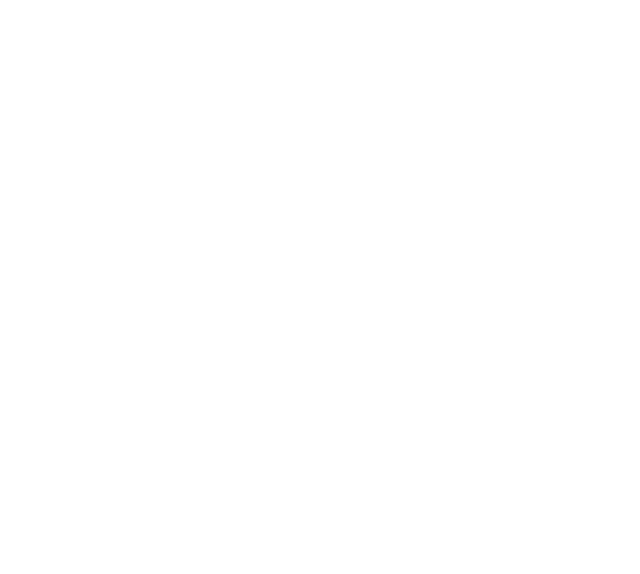
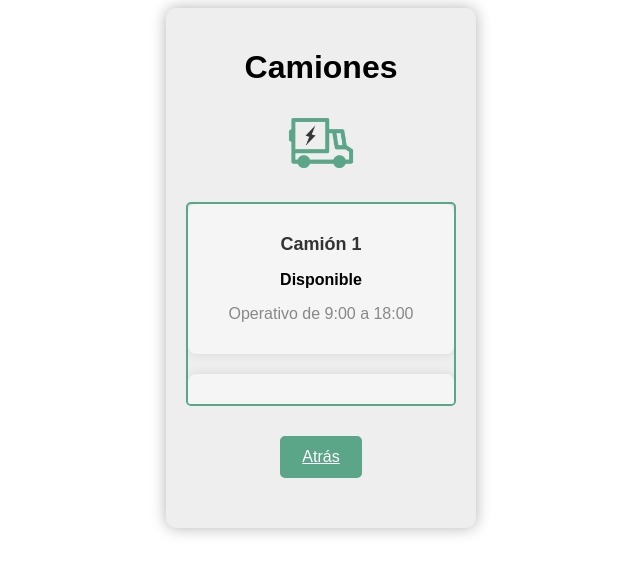
Before and after one commit to adahi-oval/P3_GCO, a plain HTML site: page pages/camiones.html in a window 1280 px wide. Shown: the whole page, without its empty margins (319-959 px from the left). Drawn offline with Linux system fonts and the light colour scheme.

Commit message:
Camiones terminado

```diff
--- a/pages/camiones.html
+++ b/pages/camiones.html
@@ -0,0 +1,29 @@
+<!DOCTYPE html>
+<html lang="es">
+<head>
+    <meta charset="UTF-8">
+    <meta name="viewport" content="width=device-width, initial-scale=1.0">
+    <link rel="stylesheet" href="../styles/stylesheet.css">
+    <title>Camiones</title>
+</head>
+<body>
+  <div class="container">
+    <h1 class="titulo">Camiones</h1>
+    <img src="../assets/LogoTemp.png" alt="Logo de la app" class="logo">
+    <div class="container-camion">
+      <div class="camion">
+          <h2>Camión 1</h2>
+          <p class="disponibilidad">Disponible</p>
+          <p class="intervalo">Operativo de 9:00 a 18:00</p>
+      </div>
+
+      <div class="camion">
+          <h2>Camión 2</h2>
+          <p class="disponibilidad">No disponible</p>
+          <p class="intervalo">Fuera de servicio</p>
+      </div>
+    </div>
+    <a href="../index.html" class="boton-pagina">Atrás</a>
+  </div>
+</body>
+</html>
--- a/styles/stylesheet.css
+++ b/styles/stylesheet.css
@@ -45,3 +45,36 @@
   max-width: 250px;
   margin-bottom: 20px;
 }
+
+.container-camion {
+  display: grid;
+  grid-template-columns: repeat(auto-fill, minmax(200px, 1fr));
+  gap: 20px;
+  font-family: Arial, Helvetica, sans-serif;
+  margin-bottom: 20px;
+  overflow: auto;
+  max-height: 200px;
+  border: 2px solid #5ba589;
+  border-radius: 5px;
+}
+
+.camion {
+  background-color: #f5f5f5;
+  padding: 15px;
+  border-radius: 8px;
+  box-shadow: 0 0 10px rgba(0, 0, 0, 0.1);
+}
+
+.camion h2 {
+  margin-bottom: 10px;
+  font-size: 18px;
+  color: #333;
+}
+
+.camion .disponibilidad {
+  font-weight: bold;
+}
+
+.camion .intervalo {
+  color: #888;
+}
```
